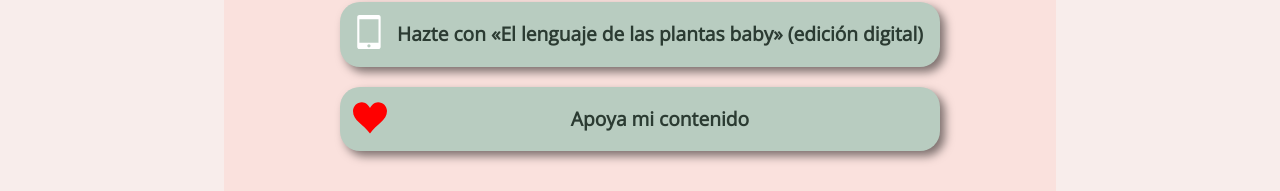
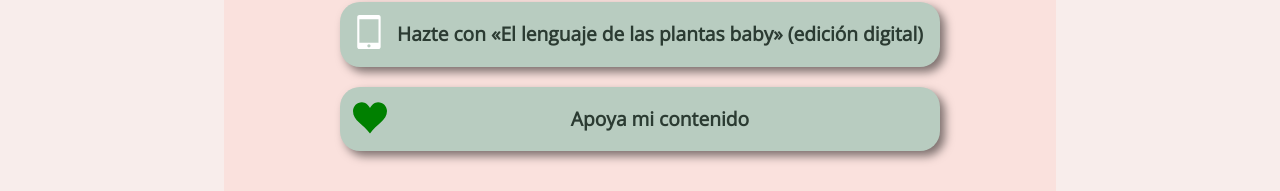
Before and after one commit to victor-lillo/plantzila-legacy, a Next.js app: page / in a window 1280 px wide. Shown: the part 521-712 px from the top of the page. Built offline with nearby package versions, Linux system fonts and the light colour scheme.

Commit message:
'commit'

```diff
--- a/src/pages/Home.jsx
+++ b/src/pages/Home.jsx
@@ -68,7 +68,8 @@ export default function Home() {
                     <DisplayItem
                         text={"Apoya mi contenido"}
                         svg={<Heart />}
-                        iconColor='red'
+                        // deeppink, magenta
+                        iconColor='green'
                     />
 
 
--- a/src/styles/Home.module.css
+++ b/src/styles/Home.module.css
@@ -13,6 +13,7 @@
     align-items: center;
     padding: 30px;
     gap: 10px;
+    text-align: center;
 }
 
 .header_img {
```
